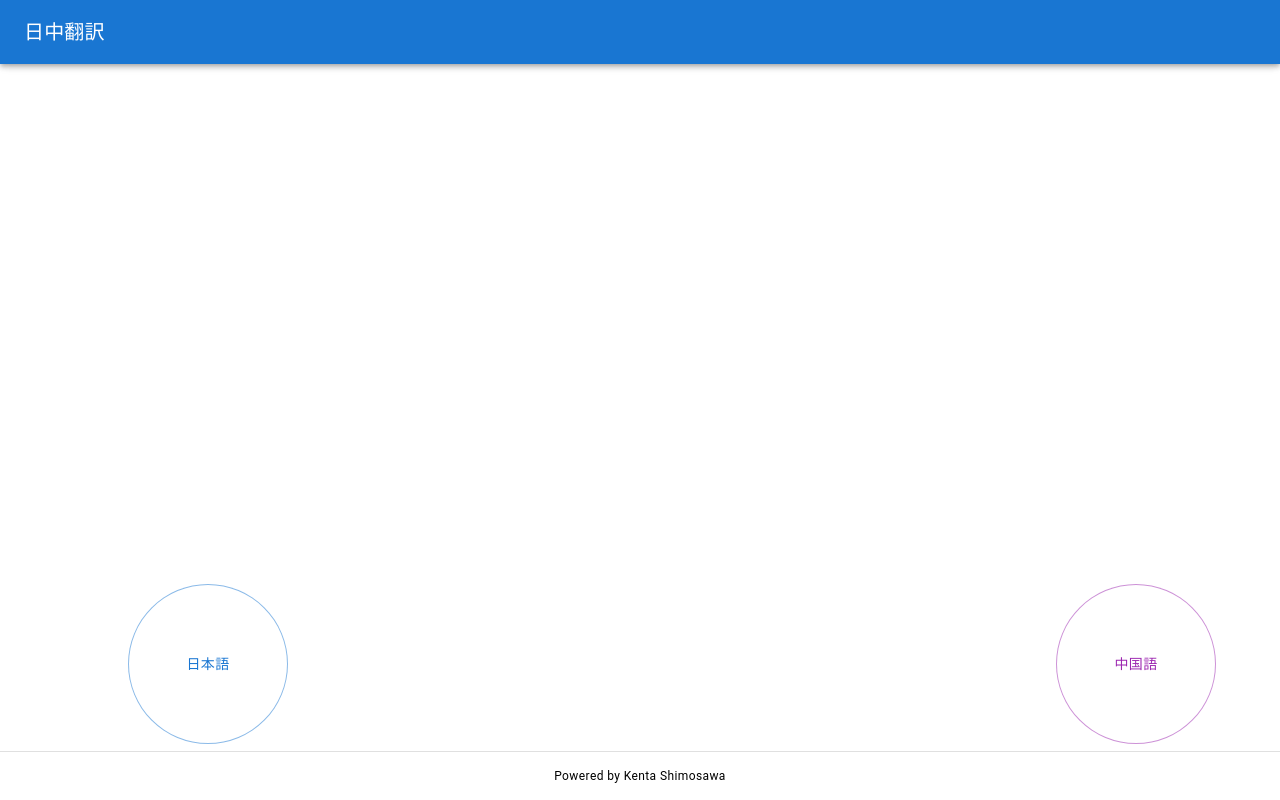
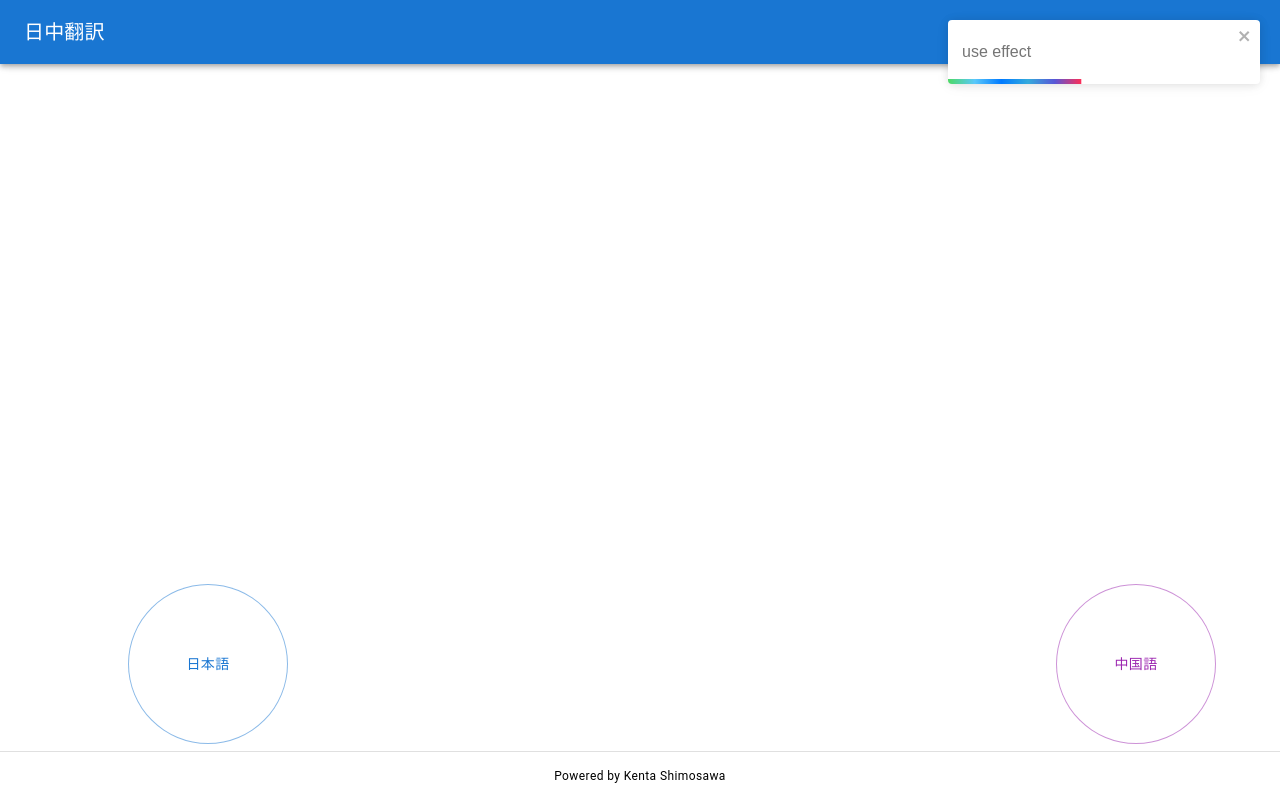
Before and after one commit to lil-shimon/lil-jazh, a Next.js app: page / in a window 1280 px wide. Built offline with nearby package versions, Linux system fonts and the light colour scheme.

Commit message:
feat: 🎸 implement react tostify

```diff
--- a/components/Translation.tsx
+++ b/components/Translation.tsx
@@ -1,4 +1,4 @@
-import { FC, memo } from "react";
+import { FC, memo, useEffect } from "react";
 
 import { useSelector } from "react-redux";
 import { useSpeechRecognition } from "react-speech-recognition";
@@ -6,6 +6,7 @@ import { Button, Card, CardContent, Container, Stack, styled, Typography } from
 
 import { useTranslation } from "../hooks/translation.hook";
 import { LangType, Translation, translationState } from "../slicers/translation";
+import { toast } from "react-toastify";
 
 interface TransCardProps {
     translation: Translation
@@ -19,6 +20,11 @@ interface ButtonProps {
 }
 
 const Component: FC = () => {
+
+    const notify = () => toast("use effect")
+    useEffect(() => {
+        notify()
+    }, [])
 
     const translations = useSelector(translationState)
     const { startListening, stopListening, transcript } = useTranslation()
--- a/package.json
+++ b/package.json
@@ -19,6 +19,7 @@
     "react-dom": "17.0.2",
     "react-redux": "^8.0.2",
     "react-speech-recognition": "^3.9.1",
+    "react-toastify": "^9.0.8",
     "redux-persist": "^6.0.0",
     "styled-components": "^5.3.5"
   },
--- a/pages/index.tsx
+++ b/pages/index.tsx
@@ -2,10 +2,13 @@ import type { NextPage } from 'next'
 
 import AppBarComponent from "../components/AppBar";
 import { TranslationComponent } from "../components/Translation";
+import { ToastContainer } from "react-toastify";
+import 'react-toastify/dist/ReactToastify.css';
 
 const Home: NextPage = () => {
     return (
         <AppBarComponent>
+            <ToastContainer/>
             <TranslationComponent/>
         </AppBarComponent>
     )
```
Also changed, not shown: 1 other file (tests, documents, lock files or other folders).
